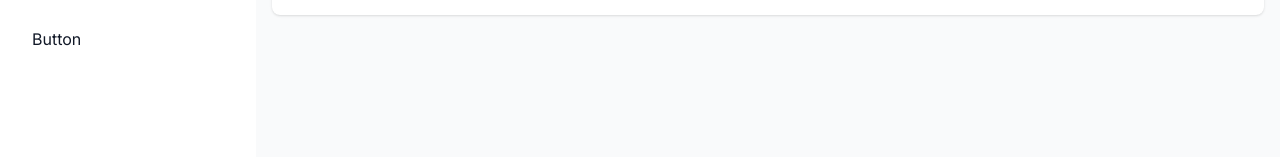
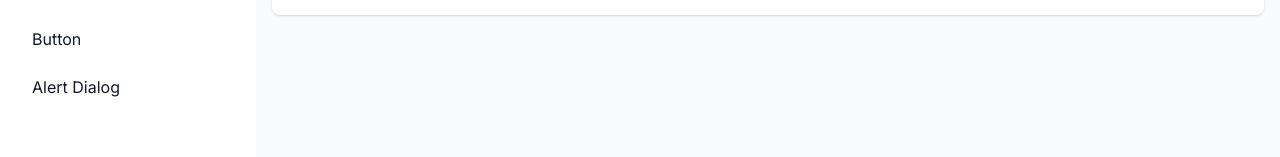
Before and after one commit to ImNotGabo/shadcn-dashboard, a Next.js app: page /dashboard/home in a window 1280 px wide. Shown: the part 161-318 px from the top of the page. Built offline with nearby package versions, Linux system fonts and the light colour scheme.

Commit message:
add alert dialog link to dashboard layout

```diff
--- a/src/app/dashboard/layout.tsx
+++ b/src/app/dashboard/layout.tsx
@@ -7,6 +7,7 @@ const links = [
 	{ name: 'accordion', href: 'accordion' },
 	{ name: 'alert', href: 'alert' },
 	{ name: 'button', href: 'button' },
+	{ name: 'alert dialog', href: 'alert-dialog' },
 ];
 
 export default function DashboardLayout({
```
